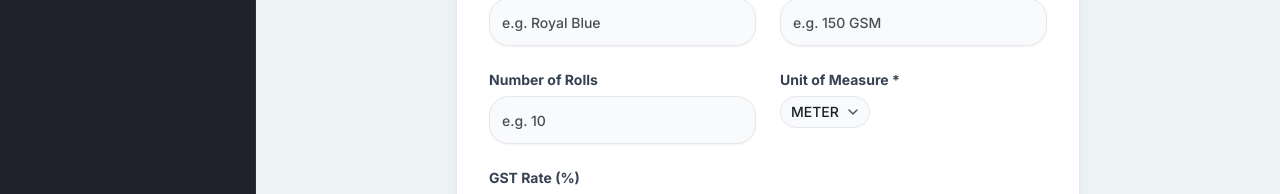
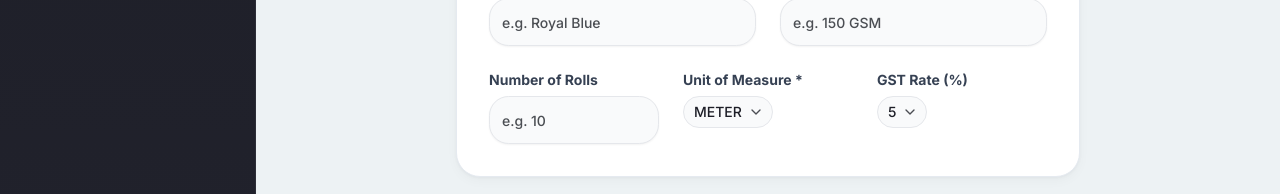
Before and after one commit to prasathkrishna1704-oss/fabric-nation-os, a Next.js app: page /inventory/new in a window 1280 px wide. Shown: the part 416-610 px from the top of the page. Built offline with nearby package versions, Linux system fonts and the light colour scheme; no server answers; what @generated/prisma would draw is missing.

Commit message:
Align Number of Rolls, Unit, and GST Rate on the same line in product form

```diff
--- a/src/components/inventory/product-form.tsx
+++ b/src/components/inventory/product-form.tsx
@@ -108,6 +108,7 @@
             <Input id="gsm" placeholder="e.g. 150 GSM" {...field("gsm")} className={inputClass} />
           </div>
 
+          <div className="sm:col-span-2 grid grid-cols-1 sm:grid-cols-3 gap-6">
             <div className="space-y-2">
               <Label htmlFor="numberOfRolls" className={labelClass}>Number of Rolls</Label>
               <Input id="numberOfRolls" type="number" min="0" placeholder="e.g. 10" {...field("numberOfRolls")} className={inputClass} />
@@ -139,6 +140,7 @@
                   ))}
                 </SelectContent>
               </Select>
+            </div>
           </div>
         </div>
       </div>
```
Lines whose indentation alone changed are shown as unchanged.
